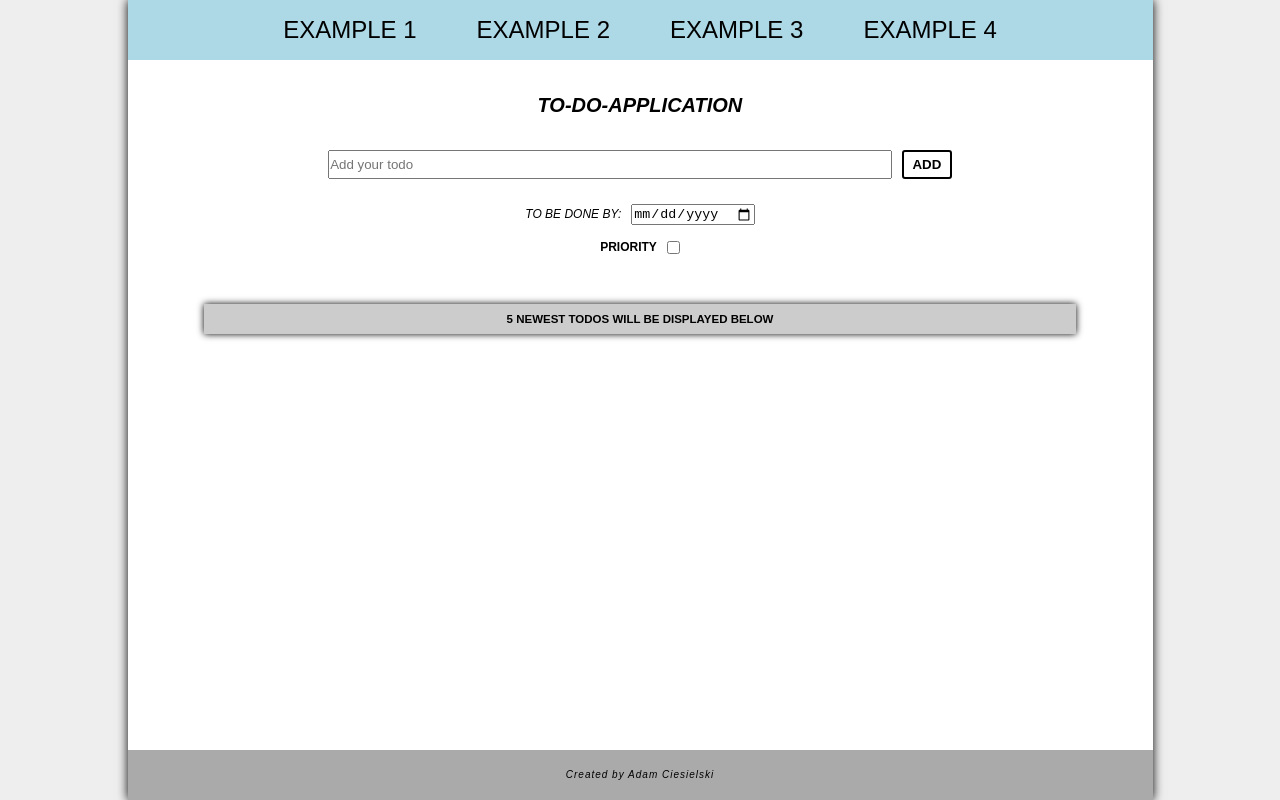
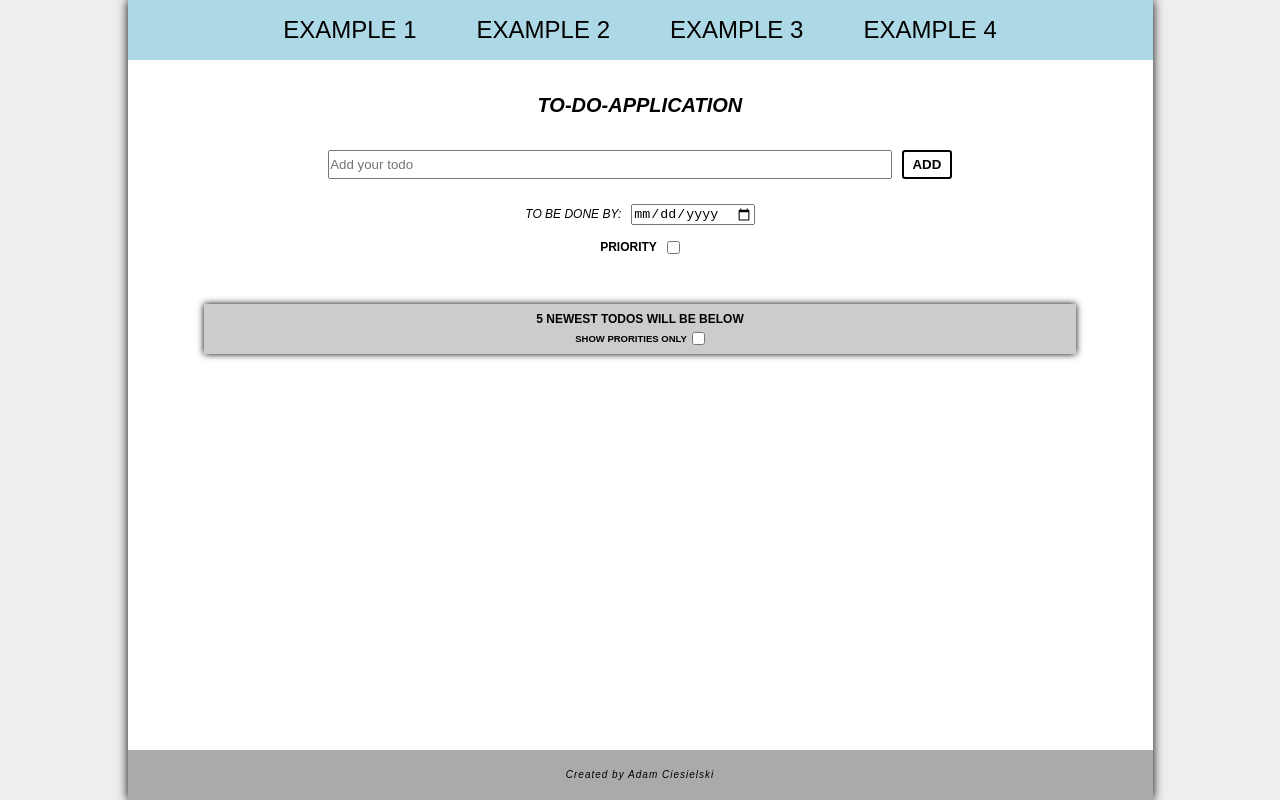
Before and after one commit to adcies/to-do-app, a React (Create React App) app: page / in a window 1280 px wide. Built offline with nearby package versions, Linux system fonts and the light colour scheme.

Commit message:
add priorities filter

```diff
--- a/src/components/ToDoList/ToDoList.jsx
+++ b/src/components/ToDoList/ToDoList.jsx
@@ -1,4 +1,5 @@
 import React from 'react';
+import { useState } from 'react';
 
 import Task from '../Task/Task';
 
@@ -7,16 +8,42 @@ import { useSelector } from 'react-redux';
 import './ToDoList.scss';
 
 const ToDoList = () => {
+  const [showProrities, setShowProrities] = useState(false);
+
+  const createTasksArray = () => {
+    if (showProrities) {
+      return reversedTasks.filter((task) => task.priority).slice(0, 5);
+    }
+    return reversedTasks.slice(0, 5);
+  };
+
   const tasks = useSelector((state) => state.tasks);
-  const fiveNewestTasks = [...tasks].reverse().slice(0, 5);
+  const reversedTasks = [...tasks].reverse();
+
+  const fiveNewestTasks = createTasksArray();
+
   const tasksElements = fiveNewestTasks.map((task) => (
     <Task key={task.id} taskData={task} />
   ));
 
+  const handleOnChange = () => {
+    setShowProrities((prevValue) => !prevValue);
+  };
+
   return (
     <section className="todo-container">
       <p className="todo-container__info">
-        5 newest todos will be displayed below
+        5 newest todos will be below
+        <label className="todo-container__prorities-label" htmlFor="prorities">
+          Show prorities only
+          <input
+            className="todo-container__prorities-input"
+            id="prorities"
+            type="checkbox"
+            checked={showProrities}
+            onChange={handleOnChange}
+          />
+        </label>
       </p>
       <div className="todo-container__list-wrapper">{tasksElements}</div>
     </section>
--- a/src/components/ToDoList/ToDoList.scss
+++ b/src/components/ToDoList/ToDoList.scss
@@ -13,4 +13,13 @@
     background-color: $todo-title-bgColor;
     padding: 5px;
   }
+  &__prorities-label {
+    display: block;
+    font-size: $prorities-label-fontSize;
+  }
+  &__prorities-input {
+    vertical-align: middle;
+    margin-left: 5px;
+    margin-bottom: 2px;
+  }
 }
--- a/src/sass/_variables.scss
+++ b/src/sass/_variables.scss
@@ -25,7 +25,8 @@ $label-fontSize: 1.2rem;
 
 //Todo container
 $todo-title-bgColor: #ccc;
-$todo-title-fontSize: 1.15rem;
+$todo-title-fontSize: 1.2rem;
+$prorities-label-fontSize: 0.95rem;
 
 //Task
 $task-height: 120px;
```
